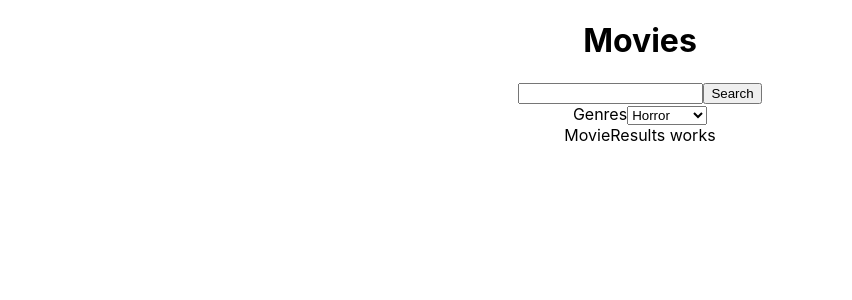
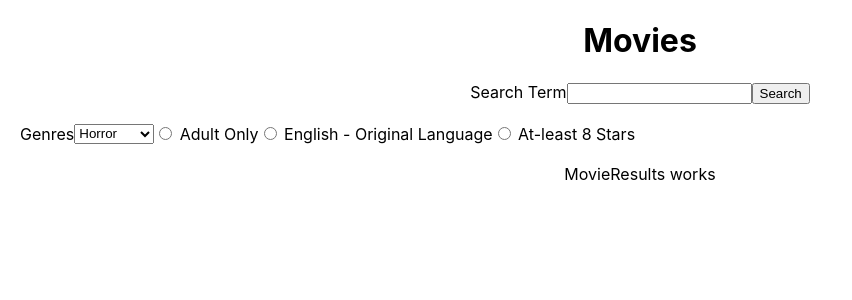
Before and after one commit to beantlubana5/movies-app, a React (Create React App) app: page / in a window 1280 px wide. Shown: the top 300 px of the page, without its empty margins (0-852 px from the left). Built offline with nearby package versions, Linux system fonts and the light colour scheme.

Commit message:
Pulling latest

```diff
--- a/src/components/Filters.css
+++ b/src/components/Filters.css
@@ -0,0 +1,4 @@
+.Filters {
+    display: flex;
+    margin: 20px;
+}
--- a/src/components/Filters.tsx
+++ b/src/components/Filters.tsx
@@ -2,15 +2,9 @@ import './Filters.css'
 
 const Filters = () => {
 
-    const valueSelected = () => {
-        // Clear all filters
+    const onChangeValue = () => {
 
-        // FIll filter that was selected
-
-        // Apply filter to movie results
     }
-
-
 
   return (
     <div className='Filters'>
@@ -22,17 +16,11 @@ const Filters = () => {
             <option value="Drama">Drama</option>
         </select>
 
-      {/*<div onChange={this.onChangeValue}>
-        <input type="radio" value="Male" name="gender" /> Male
-        <input type="radio" value="Female" name="gender" /> Female
-        <input type="radio" value="Other" name="gender" /> Other
+      <div onChange={onChangeValue}>
+        <input type="radio" value="Adult Only"                  name="gender" /> Adult Only
+        <input type="radio" value="English - Original Language" name="gender" /> English - Original Language
+        <input type="radio" value="At-least 8 Stars"            name="gender" /> At-least 8 Stars
       </div>
-         <label htmlFor="">Adult Only</label>
-        <input type="checkbox"/>
-        <label htmlFor="">English - Original Language</label>
-        <input type="checkbox" />
-        <label htmlFor="">At-least 8 Stars</label>
-        <input type="checkbox" /> */}
     </div>
   )
 };
--- a/src/components/MovieSearch.css
+++ b/src/components/MovieSearch.css
@@ -0,0 +1,3 @@
+.MovieSearch {
+    margin: 20px;
+}
--- a/src/components/MovieSearch.tsx
+++ b/src/components/MovieSearch.tsx
@@ -1,8 +1,20 @@
+import { FormEvent, useState } from 'react';
+import { useNavigate } from 'react-router-dom';
 import './MovieSearch.css'
 
 const MovieSearch = () => {
+
+    const navigate = useNavigate();
+    const [searchTerm, setSearchTerm] = useState("");
+
+  const handleSubmit = (e: FormEvent):void => {
+      e.preventDefault();
+      navigate(`/?${new URLSearchParams({term: searchTerm})}`);
+  };
+
   return (
-    <form className='MovieSearch'>
+    <form className='MovieSearch' onSubmit={(e)=>handleSubmit(e)}>
+        <label htmlFor="searchTerm">Search Term</label>
         <input type="text" />
         <button>Search</button>
     </form>
--- a/src/models/MultipleResponse.ts
+++ b/src/models/MultipleResponse.ts
@@ -0,0 +1,3 @@
+export default interface MultipleResults {
+
+}
--- a/src/models/SingleResponse.ts
+++ b/src/models/SingleResponse.ts
@@ -0,0 +1,3 @@
+export default interface SingleResponse {
+
+}
```
Also changed, not shown: src/components/SearchForm.tsx (deleted, +0 -11 lines), src/components/SearchForm.css (deleted).
